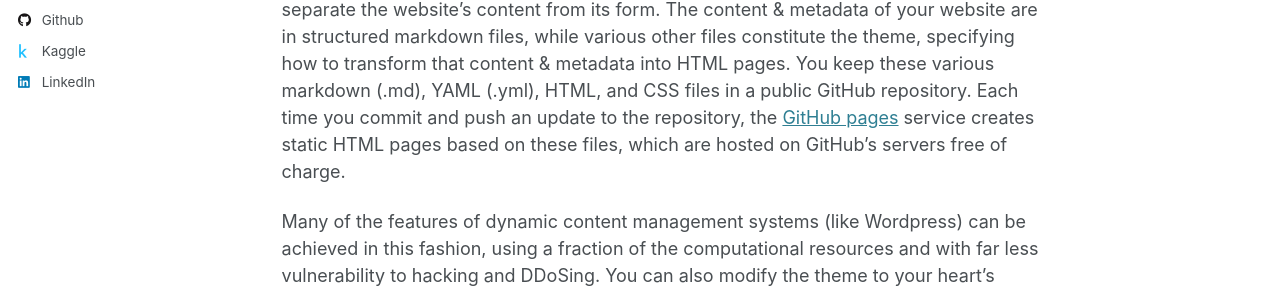
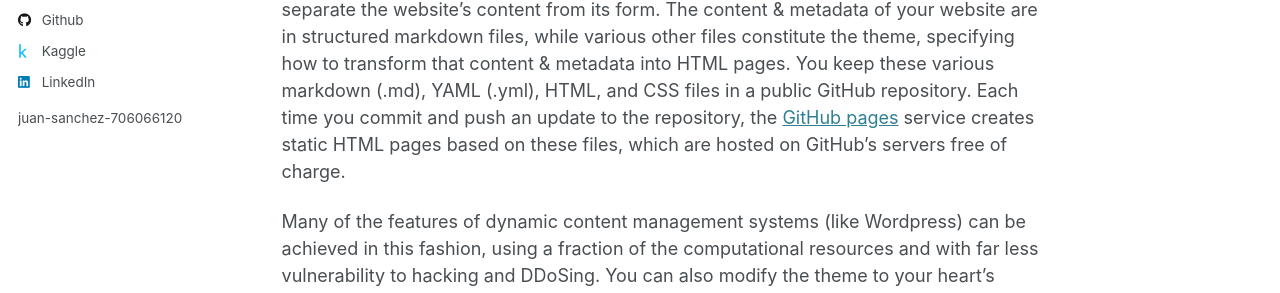
Before and after one commit to Tpothjuan1/Tpothjuan1.github.io, a Jekyll site: the page built from _pages/about.md, in a window 1280 px wide. Shown: the part 522-815 px from the top of the page. Built offline with Jekyll 4.4.1, drawn with Linux system fonts in a browser that asks for light colours.

Commit message:
linkedin

```diff
--- a/_includes/author-profile.html
+++ b/_includes/author-profile.html
@@ -166,14 +166,12 @@ site.author %}
             class="fab fa-fw fa-lastfm icon-pad-right"
             aria-hidden="true"></i>Last.fm</a></li>
       {% endif %}
-      {% if author.linkedin and author.linkedin != "" %}
-      <li>
-        <a href="https://www.linkedin.com/in/{{ author.linkedin }}">
-          <i class="fab fa-fw fa-linkedin icon-pad-right"
-            aria-hidden="true"></i>LinkedIn
-        </a>
-      </li>
+      {% if author.linkedin %}
+      <li><a href="https://www.linkedin.com/in/{{ author.linkedin }}"><i
+            class="fab fa-fw fa-linkedin icon-pad-right"
+            aria-hidden="true"></i>LinkedIn</a></li>
       {% endif %}
+      <p>{{ author.linkedin }}</p>
       {% if author.mastodon %}
       <li><a href="{{ author.mastodon }}"><i
             class="fab fa-fw fa-mastodon icon-pad-right"
```
